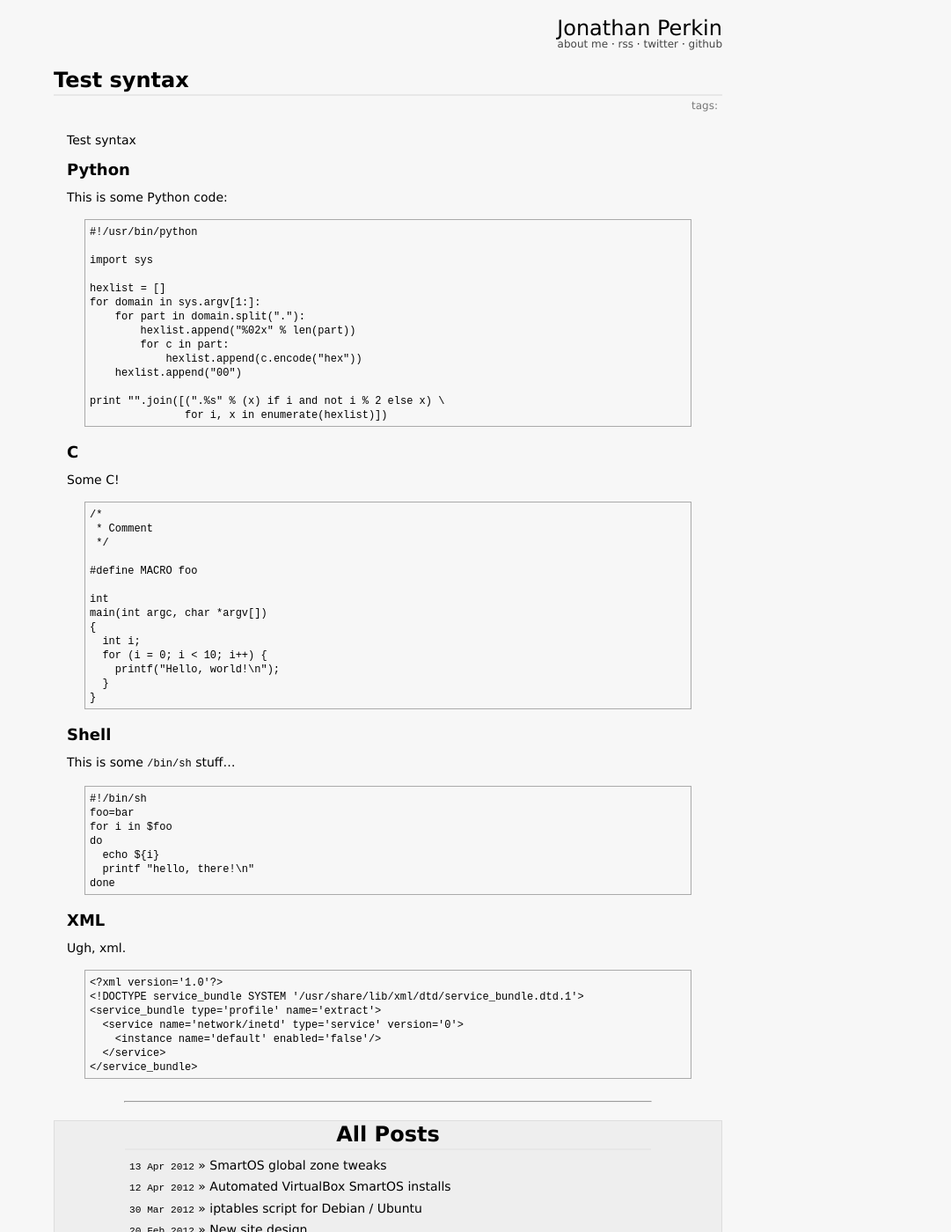
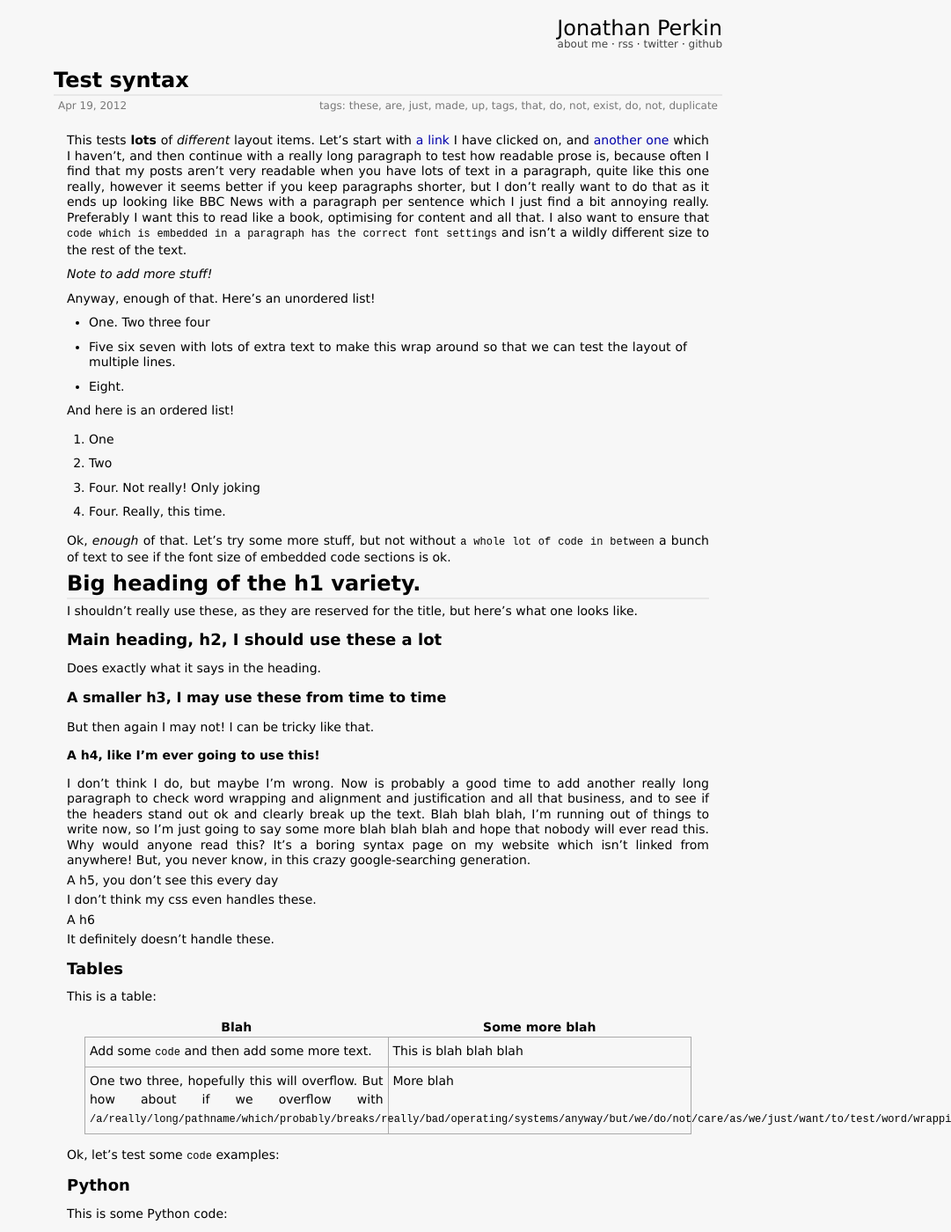
Before and after one commit to jperkin/www.perkin.org.uk, a Jekyll site: the page built from syntax.markdown, in a window 1280 px wide and 1400 px high. Shown: the whole window at 88% size, without its empty margins (199-1280 px from the left). Built offline with Jekyll 4.4.1, drawn with Linux system fonts in a browser that asks for light colours.

Commit message:
Add a bunch of crap.

```diff
--- a/syntax.markdown
+++ b/syntax.markdown
@@ -1,9 +1,91 @@
 ---
 layout: post
 title: Test syntax
+tags: [these, are, just, made, up, tags, that, do, not, exist, do, not, duplicate]
+date: 2012-04-19
 ---
 
-Test syntax
+This tests <strong>lots</strong> of *different* layout items.  Let's start with
+[a link](http://www.netbsd.org/) I have clicked on, and [another
+one](http://www.blahblahblahojnk234.neti/) which I haven't, and then continue
+with a really long paragraph to test how readable prose is, because often I
+find that my posts aren't very readable when you have lots of text in a
+paragraph, quite like this one really, however it seems better if you keep
+paragraphs shorter, but I don't really want to do that as it ends up looking
+like BBC News with a paragraph per sentence which I just find a bit annoying
+really.  Preferably I want this to read like a book, optimising for content and
+all that.  I also want to ensure that `code which is embedded in a paragraph
+has the correct font settings` and isn't a wildly different size to the rest of
+the text.
+
+_Note to add more stuff!_
+
+Anyway, enough of that.  Here's an unordered list!
+
+* One.  Two three four
+* Five six seven with lots of extra text to make this wrap around so that we
+  can test the layout of multiple lines.
+* Eight.
+
+And here is an ordered list!
+
+1. One
+2. Two
+3. Four.  Not really!  Only joking
+4. Four.  Really, this time.
+
+Ok, <em>enough</em> of that.  Let's try some more stuff, but not without `a
+whole lot of code in between` a bunch of text to see if the font size of
+embedded code sections is ok.
+
+# Big heading of the h1 variety.
+
+I shouldn't really use these, as they are reserved for the title, but here's what one looks like.
+
+## Main heading, h2, I should use these a lot
+
+Does exactly what it says in the heading.
+
+### A smaller h3, I may use these from time to time
+
+But then again I may not!  I can be tricky like that.
+
+#### A h4, like I'm ever going to use this!
+
+I don't think I do, but maybe I'm wrong.  Now is probably a good time to add
+another really long paragraph to check word wrapping and alignment and
+justification and all that business, and to see if the headers stand out ok and
+clearly break up the text.  Blah blah blah, I'm running out of things to write
+now, so I'm just going to say some more blah blah blah and hope that nobody
+will ever read this.  Why would anyone read this?  It's a boring syntax page on
+my website which isn't linked from anywhere!  But, you never know, in this
+crazy google-searching generation.
+
+##### A h5, you don't see this every day
+
+I don't think my css even handles these.
+
+###### A h6
+
+It definitely doesn't handle these.
+
+## Tables
+
+This is a table:
+
+<div class="posttable">
+ <table>
+  <thead>
+   <tr><th>Blah</th><th>Some more blah</th></tr>
+  </thead>
+  <tbody>
+   <tr><td>Add some <code>code</code> and then add some more text.</td><td>This is blah blah blah</td></tr>
+   <tr><td>One two three, hopefully this will overflow.  But how about if we overflow with <code>/a/really/long/pathname/which/probably/breaks/really/bad/operating/systems/anyway/but/we/do/not/care/as/we/just/want/to/test/word/wrapping/hey/how/about/that/</code></td><td>More blah</td></tr>
+  </tbody>
+ </table>
+</div>
+
+Ok, let's test some `code` examples:
 
 ## Python
 
```
